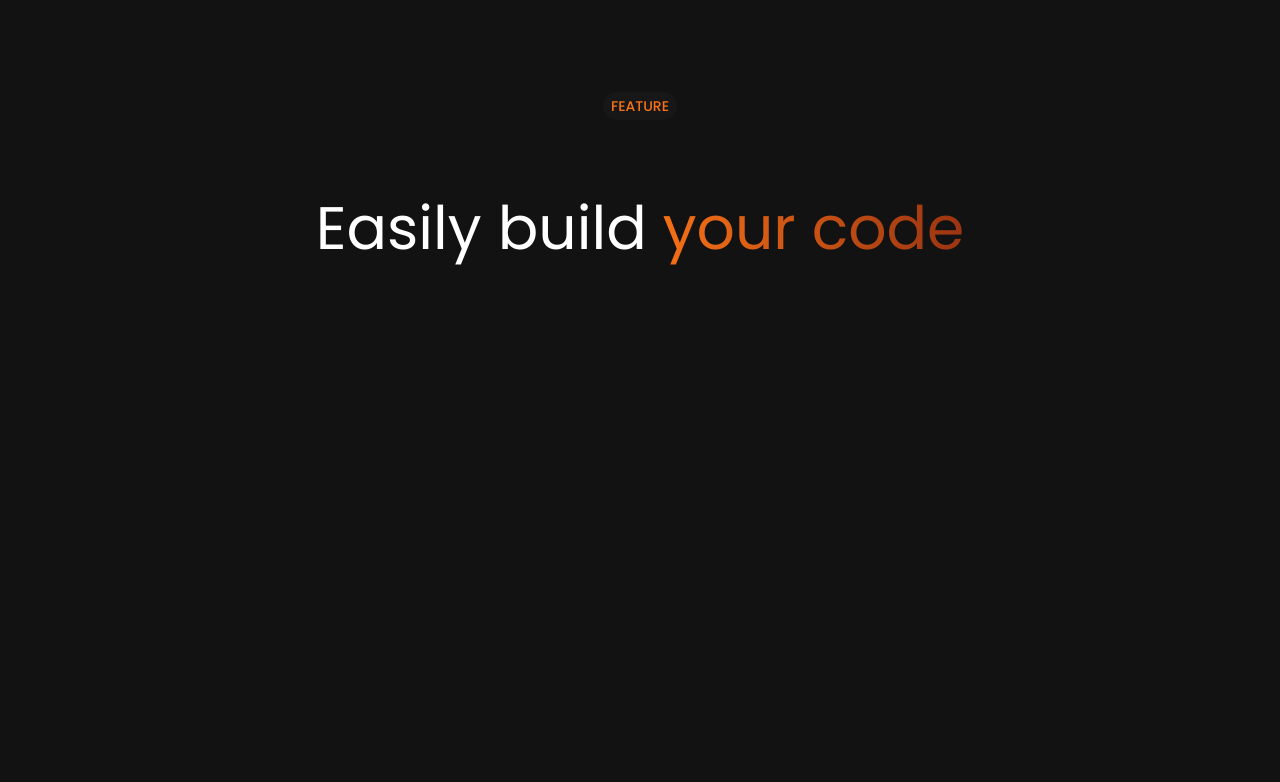
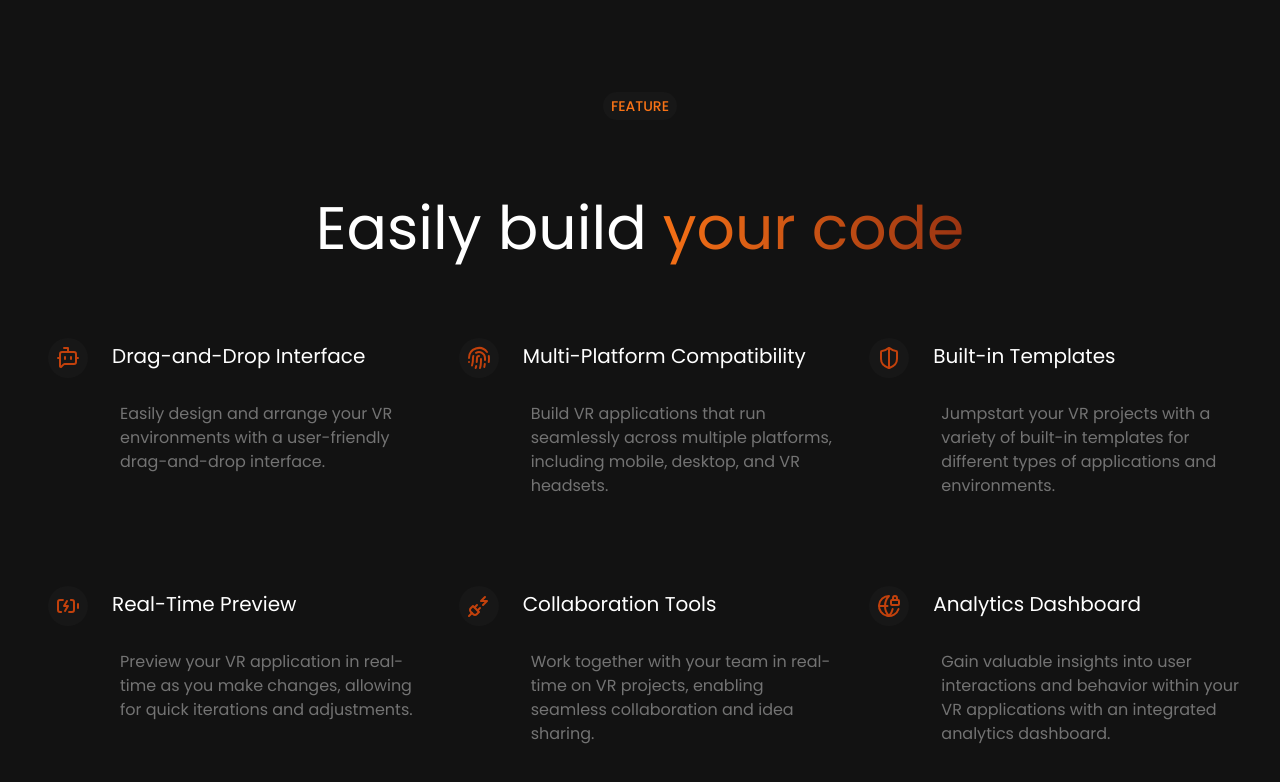
Before and after one commit to Shreyeska/Landing-Pages, a React (Vite) app in the folder Virtualr/: page / in a window 1280 px wide. Shown: the part 805-1587 px from the top of the page. Built offline with nearby package versions, Linux system fonts and the light colour scheme.

Commit message:
Feature: Completed FeatureSection

```diff
--- a/Virtualr/src/components/FeatureSection.jsx
+++ b/Virtualr/src/components/FeatureSection.jsx
@@ -1,5 +1,5 @@
 import React from "react";
-
+import { features } from "../constants";
 const FeatureSection = () => {
   return (
     <div className="relative mt-20 border-b border-neutral-800 min-h-[800px] ">
@@ -15,6 +15,24 @@
           </span>
         </h2>
       </div>
+      <div className="flex flex-wrap mt-10 lg:mt-20">
+        {features.map((feature, index) => (
+          <div key={index} className="w-full sm:1/2 lg:w-1/3">
+            <div className="flex ">
+              <div className="flex mx-6 h-10 w-10 p-2 bg-neutral-900 text-orange-700 justify-center items-center rounded-full">
+                {feature.icon}
+              </div>
+              <div>
+                <h5 className="mt-1 mb-6 text-xl"> {feature.text} </h5>
+                <p className="p-2 text-md mb-20 text-neutral-500">
+                  {" "}
+                  {feature.description}
+                </p>
+              </div>
+            </div>
+          </div>
+        ))}
+      </div>
     </div>
   );
 };
```
